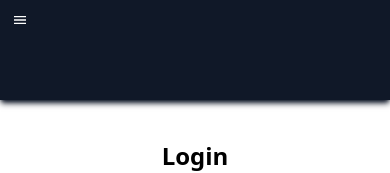
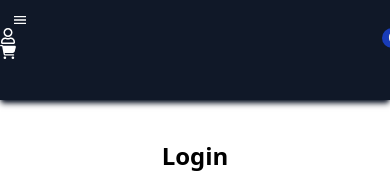
Before and after one commit to trytocode123/fashion-web, a React app in the folder frontend/: page / in a window 390 px wide. Shown: the top 173 px of the page. Built offline with nearby package versions, Linux system fonts and the light colour scheme; the HTML template or start-up script is replaced by a standard one.

Commit message:
fix login by google UI

```diff
--- a/frontend/src/layouts/components/Header/Header.jsx
+++ b/frontend/src/layouts/components/Header/Header.jsx
@@ -39,7 +39,7 @@ const Header = () => {
                 </div>
             }
 
-            <div className={"hidden md:flex lg:justify-end lg:min-w-[100px] text-[16px]"}>
+            <div className={"md:flex lg:justify-end lg:min-w-[100px] text-[16px]"}>
                 {(account?.fullName) && (
                     <div className="flex items-center justify-evenly font-medium text-gray-200 lg:min-w-[120px]">
                         Hello, <span
```
